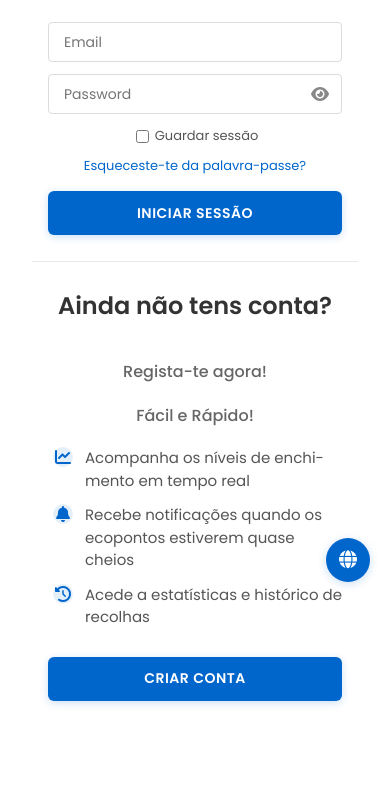
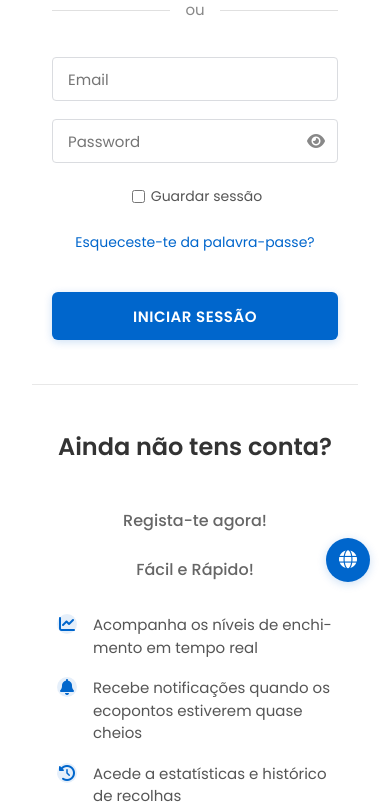
Before and after one commit to maxrrz/eco-pontopap, a plain HTML site: page login.html in a window 390 px wide. Shown: the part 242-1053 px from the top of the page. Before the commit the page ends 844 px from the top, so only its background shows below. Drawn offline with Linux system fonts and the light colour scheme.

Commit message:
update code

```diff
--- a/css/login.css
+++ b/css/login.css
@@ -400,6 +400,16 @@
         -webkit-overflow-scrolling: touch;
         width: 100%;
         overflow-x: hidden;
+        overflow-y: auto !important;
+        height: auto;
+        min-height: 100%;
+        position: relative;
+    }
+
+    html {
+        overflow-y: auto !important;
+        height: auto;
+        position: relative;
     }
 
     .login-container {
@@ -410,21 +420,35 @@
         border-radius: 0;
         height: auto;
         width: 100%;
+        overflow: visible;
     }
 
     .login-content {
         flex-direction: column;
         height: auto;
         width: 100%;
+        overflow: visible;
+    }
+
+    .login-panel {
+        min-height: 100vh;
+        height: auto;
+        padding: 0;
+        display: block;
+        width: 100%;
+        overflow-y: auto;
+        position: relative;
     }
 
     .login-side,
     .register-side {
         width: 100%;
-        padding: 16px;
+        padding: 24px 20px;
         box-sizing: border-box;
         text-align: center;
         background-color: #ffffff;
+        height: auto;
+        overflow: visible;
     }
 
     .login-side h2,
@@ -432,7 +456,7 @@
         font-size: 24px;
         padding: 0;
         word-break: break-word;
-        margin-bottom: 20px;
+        margin-bottom: 28px;
         width: 100%;
         text-align: center;
     }
@@ -440,7 +464,7 @@
     .section-divider {
         width: 100%;
         height: 1px;
-        margin: 10px 0;
+        margin: 20px 0;
     }
 
     .login-panel {
@@ -454,8 +478,8 @@
     .form-options {
         flex-direction: column;
         align-items: center;
-        gap: 10px;
-        margin-bottom: 15px;
+        gap: 15px;
+        margin-bottom: 24px;
         width: 100%;
         text-align: center;
     }
@@ -463,15 +487,22 @@
     .forgot-password {
         margin-left: 0;
         text-align: center;
+        font-size: 14px;
+        padding: 5px;
     }
 
     .remember-me {
         justify-content: center;
+        padding: 5px 0;
+    }
+
+    .remember-me label {
+        font-size: 14px;
     }
 
     /* Correção específica para lista de benefícios */
     .benefits-list {
-        margin: 16px 0;
+        margin: 24px 0;
         padding: 0;
         width: 100%;
         box-sizing: border-box;
@@ -480,7 +511,7 @@
 
     .benefit-item {
         display: flex;
-        margin-bottom: 12px;
+        margin-bottom: 18px;
         padding: 0 0 0 5px;
         box-sizing: border-box;
         width: 100%;
@@ -493,7 +524,7 @@
         width: 20px;
         height: 20px;
         font-size: 16px;
-        margin-right: 12px;
+        margin-right: 16px;
         flex-shrink: 0;
     }
 
@@ -508,42 +539,54 @@
 
     .register-side .register-subtitle {
         font-size: 16px;
-        margin-bottom: 3px;
+        margin-bottom: 8px;
         text-align: center;
         width: 100%;
     }
 
     .create-account-btn,
     .login-btn {
-        height: 44px;
-        font-size: 14px;
+        height: 48px;
+        font-size: 15px;
         width: 100%;
         max-width: 100%;
         text-align: center;
+        margin-top: 10px;
     }
 
     .google-btn {
-        font-size: 13px;
-        height: 40px;
+        font-size: 14px;
+        height: 44px;
         width: 100%;
         text-align: center;
+        margin-bottom: 20px;
     }
 
     .login-form {
-        margin-top: 5px;
+        margin-top: 10px;
         width: 100%;
         max-width: 100%;
     }
 
     .form-group {
-        margin-bottom: 12px;
+        margin-bottom: 18px;
         width: 100%;
     }
 
     .form-group input {
-        height: 40px;
+        height: 44px;
         width: 100%;
         max-width: 100%;
+        font-size: 15px;
+    }
+
+    .login-divider {
+        margin: 25px 0;
+    }
+
+    .login-divider span {
+        font-size: 15px;
+        padding: 0 15px;
     }
 }
 
```
